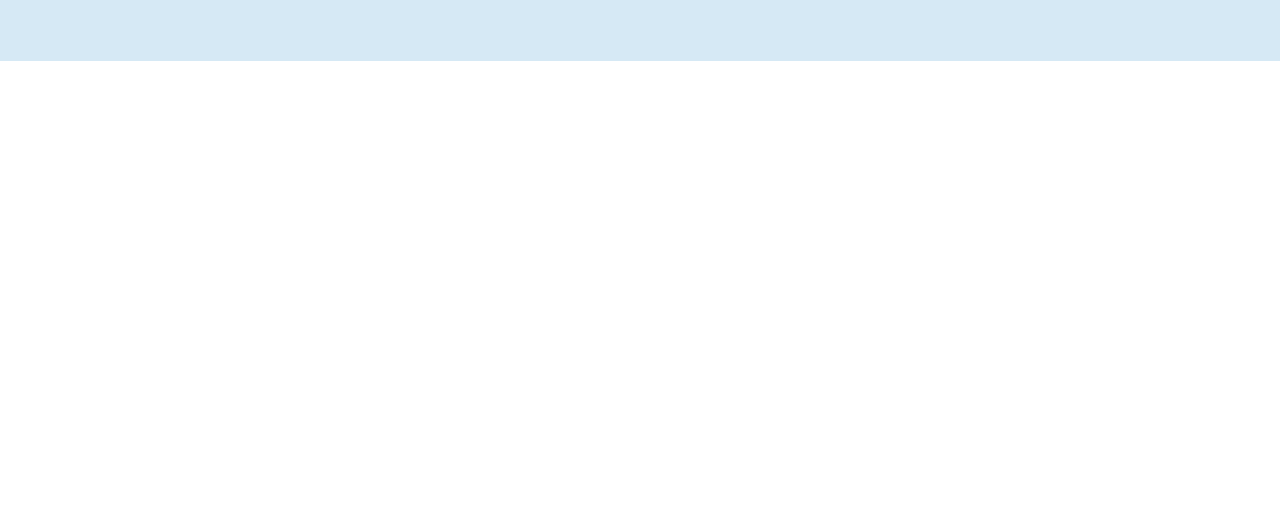
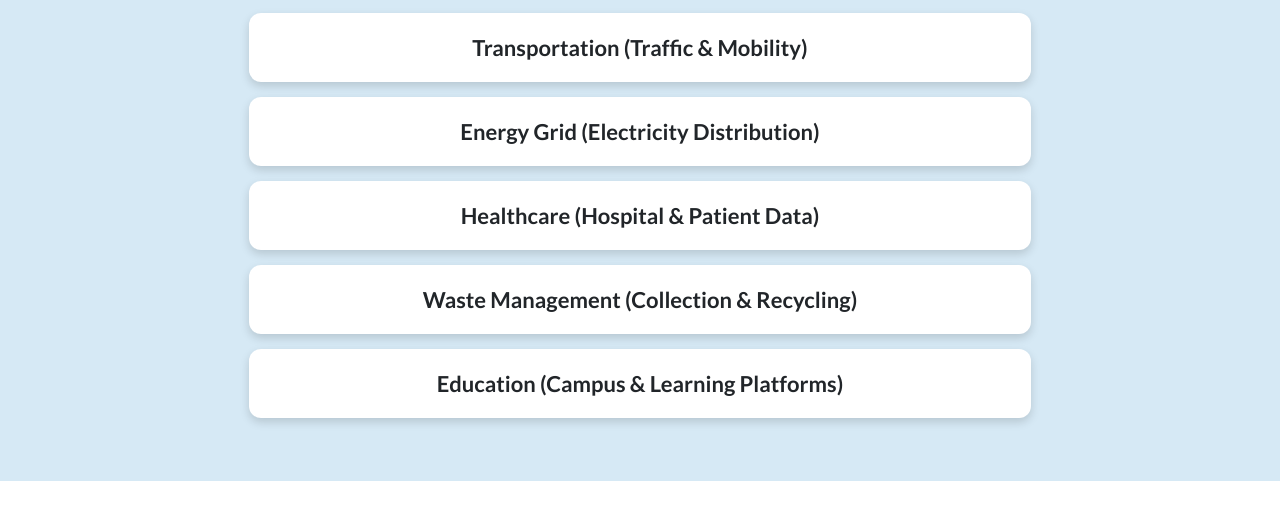
Before and after one commit to SumitMiskin/Prajnapuri.github.io, a plain HTML site: page manjunath.html in a window 1280 px wide. Shown: the part 182-702 px from the top of the page. Drawn offline with nearby package versions, Linux system fonts and the light colour scheme.

Commit message:
Update manjunath.html

```diff
--- a/manjunath.html
+++ b/manjunath.html
@@ -80,7 +80,11 @@
 
       <div class="container">
 
-
+        <div class="idea-box">Transportation (Traffic & Mobility)</div>
+        <div class="idea-box">Energy Grid (Electricity Distribution)</div>
+        <div class="idea-box">Healthcare (Hospital & Patient Data)</div>
+        <div class="idea-box">Waste Management (Collection & Recycling)</div>
+        <div class="idea-box">Education (Campus & Learning Platforms)</div>
 
       </div>
     </section>
```
